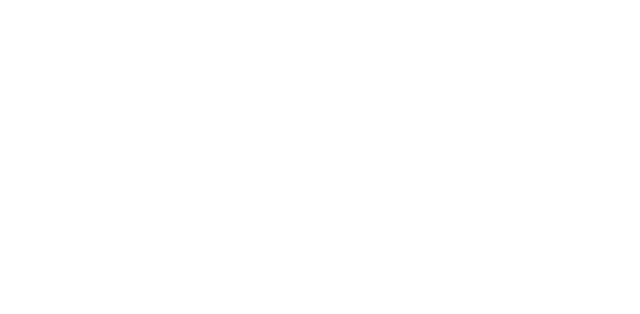
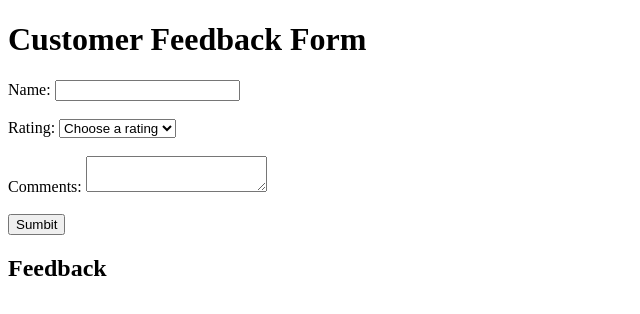
Before and after one commit to AndyofStateFarm/Coding-Challenge-7, a plain HTML site: page index.html in a window 1280 px wide. Shown: the whole page, without its empty margins (0-640 px from the left). Drawn offline with Linux system fonts and the light colour scheme.

Commit message:
"Create feedback form with input fields and display area."

```diff
--- a/index.html
+++ b/index.html
@@ -1,3 +1,4 @@
+<!--U08282838-->
 <!DOCTYPE html>
 <html lang="en">
 <head>
@@ -6,6 +7,29 @@
     <title>Basic Customer Feedback Portal</title>
 </head>
 <body>
+    <h1>Customer Feedback Form</h1>
+    <form id="feedbackform">
+        <label for="name">Name:</label>
+        <input type="text" id="name" name="name" required><br><br>
+
+        <label for="rating">Rating:</label>
+        <select id="rating" name="rating" required>
+            <option value="">Choose a rating</option>
+            <option value="1">1</option>
+            <option value="2">2</option>
+            <option value="3">3</option>
+            <option value="4">4</option>
+            <option value="5">5</option>
+            </select><br><br>
+
+            <label for="comments">Comments:</label>
+            <textarea id="comments" name="comments" required></textarea><br><br>
+
+            <button type="submit">Sumbit</button>
+    </form>
+
+    <h2>Feedback</h2>
+    <div id="feedbackDisplay"></div>
 
 </body>
 </html>
```
